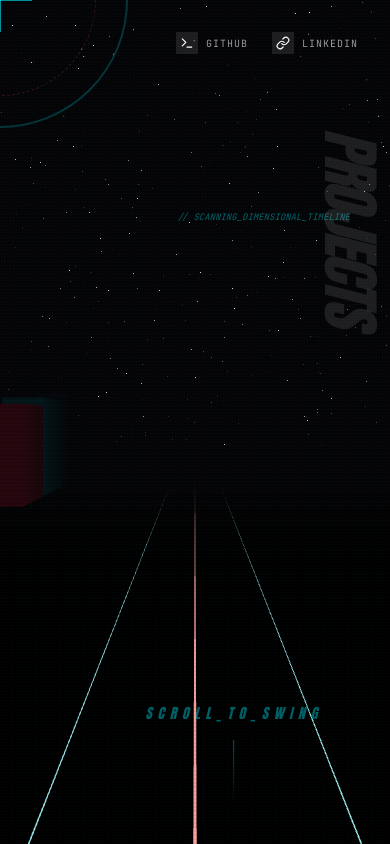
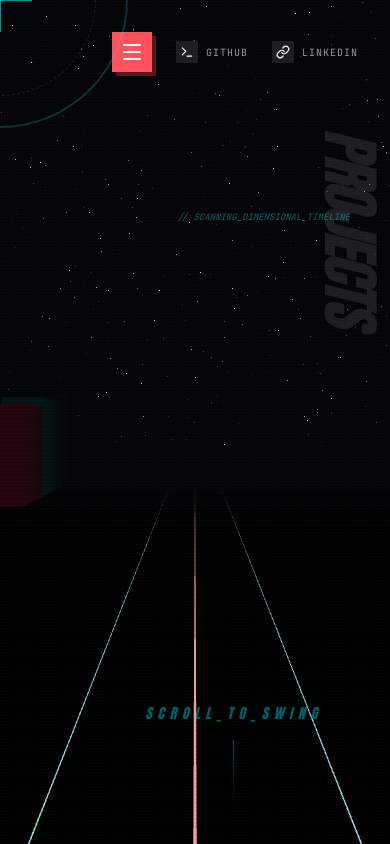
Before and after one commit to Huzaifa12126/Personal-Portfolio, a Next.js app: page / in a window 390 px wide. Built offline with nearby package versions, Linux system fonts and the light colour scheme; no server answers.

Commit message:
fix: use Header component on all pages for mobile menu access

```diff
--- a/src/app/about/page.tsx
+++ b/src/app/about/page.tsx
@@ -3,6 +3,7 @@
 import React, { useEffect } from 'react';
 import Link from 'next/link';
 import { Sidebar } from "@/components/HUD/Sidebar";
+import { Header } from "@/components/HUD/Header";
 import { Reticle } from "@/components/HUD/Reticle";
 import { ShieldCheck, GraduationCap, Fingerprint, MessageSquare } from 'lucide-react';
 
@@ -25,6 +26,7 @@ export default function AboutPage() {
   return (
     <main className="relative h-screen bg-background text-on-background overflow-x-hidden overflow-y-auto font-body-md md:pl-72 pb-32">
       <Sidebar />
+      <Header />
 
       {/* BACKGROUND ELEMENTS */}
       <div className="fixed inset-0 vortex-bg opacity-40 z-0 pointer-events-none"></div>
--- a/src/app/contact/page.tsx
+++ b/src/app/contact/page.tsx
@@ -2,6 +2,7 @@
 
 import React, { useState, useEffect } from 'react';
 import { Sidebar } from "@/components/HUD/Sidebar";
+import { Header } from "@/components/HUD/Header";
 import {
   Mail,
   MapPin,
@@ -60,6 +61,7 @@ export default function ContactPage() {
   return (
     <main className="relative h-screen bg-background text-on-background overflow-x-hidden overflow-y-auto font-body-md md:pl-72 pb-32">
       <Sidebar />
+      <Header />
 
       {/* BACKGROUND ELEMENTS */}
       <div className="fixed inset-0 vortex-bg opacity-40 z-0 pointer-events-none"></div>
--- a/src/app/page.tsx
+++ b/src/app/page.tsx
@@ -1,7 +1,8 @@
 import { SceneCanvas } from "@/components/Scene/Canvas";
 import { Sidebar } from "@/components/HUD/Sidebar";
+import { Header } from "@/components/HUD/Header";
 import { getGitHubProjects } from "@/lib/github";
-import { Terminal, Link as LinkIcon, Radar } from 'lucide-react';
+import { Radar } from 'lucide-react';
 
 export default async function Home() {
   const projects = await getGitHubProjects("Huzaifa12126");
@@ -9,24 +10,8 @@ export default async function Home() {
   return (
     <main className="relative h-screen w-full overflow-hidden bg-background">
       <Sidebar />
+      <Header />
 
-      {/* Top Header HUD from Screenshots */}
-      <header className="fixed top-0 right-0 p-8 z-50 flex items-center gap-10">
-        <div className="flex items-center gap-6">
-            <a href="https://github.com/Huzaifa12126" target="_blank" rel="noopener noreferrer" className="flex items-center gap-2 group">
-                <div className="bg-white/10 p-1 group-hover:bg-primary transition-colors">
-                    <Terminal size={14} className="text-white" />
-                </div>
-                <span className="font-label-caps text-[10px] text-white/60 group-hover:text-primary tracking-widest uppercase">Github</span>
-            </a>
-            <a href="https://www.linkedin.com/in/huzaifa-nadeem-137706249" target="_blank" rel="noopener noreferrer" className="flex items-center gap-2 group">
-                 <div className="bg-white/10 p-1 group-hover:bg-secondary transition-colors">
-                    <LinkIcon size={14} className="text-white" />
-                </div>
-                <span className="font-label-caps text-[10px] text-white/60 group-hover:text-secondary tracking-widest uppercase">Linkedin</span>
-            </a>
-        </div>
-      </header>
       <SceneCanvas projects={projects} />
 
       {/* 2D HUD Overlays */}
--- a/src/app/projects/page.tsx
+++ b/src/app/projects/page.tsx
@@ -2,6 +2,7 @@
 
 import React, { useEffect } from 'react';
 import { Sidebar } from "@/components/HUD/Sidebar";
+import { Header } from "@/components/HUD/Header";
 import {
   ShieldCheck,
   Plane,
@@ -32,6 +33,7 @@ export default function ProjectsPage() {
   return (
     <main className="relative h-screen bg-background text-on-background overflow-x-hidden overflow-y-auto font-body-md md:pl-72 pb-32">
       <Sidebar />
+      <Header />
 
       {/* BACKGROUND ELEMENTS */}
       <div className="fixed inset-0 halftone opacity-30 z-0 pointer-events-none"></div>
--- a/src/app/skills/page.tsx
+++ b/src/app/skills/page.tsx
@@ -2,6 +2,7 @@
 
 import React, { useEffect } from 'react';
 import { Sidebar } from "@/components/HUD/Sidebar";
+import { Header } from "@/components/HUD/Header";
 import { ShieldCheck, Database, Globe, Terminal, Layout, Cpu, Wrench } from 'lucide-react';
 
 export default function SkillsPage() {
@@ -95,6 +96,7 @@ export default function SkillsPage() {
   return (
     <main className="relative h-screen bg-background text-on-background overflow-x-hidden overflow-y-auto font-body-md md:pl-72 pb-32">
       <Sidebar />
+      <Header />
 
       {/* BACKGROUND ELEMENTS */}
       <div className="fixed inset-0 vortex-bg opacity-50 z-0 pointer-events-none"></div>
```
